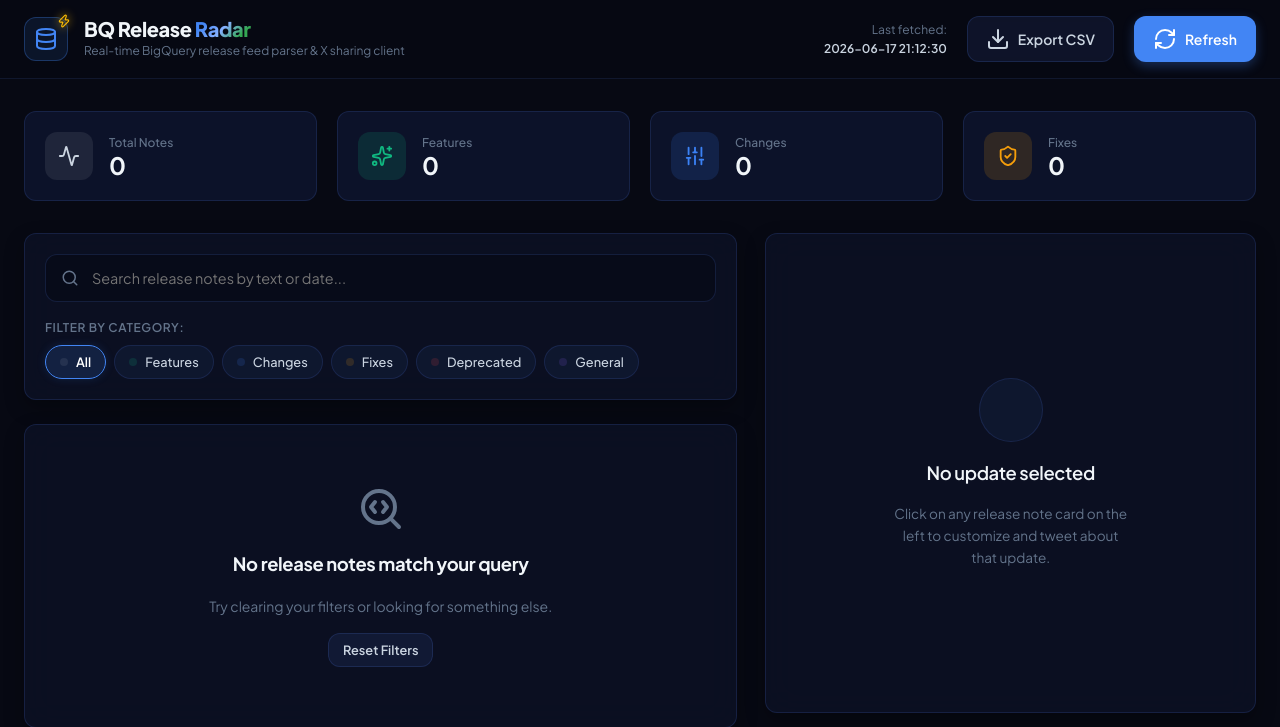
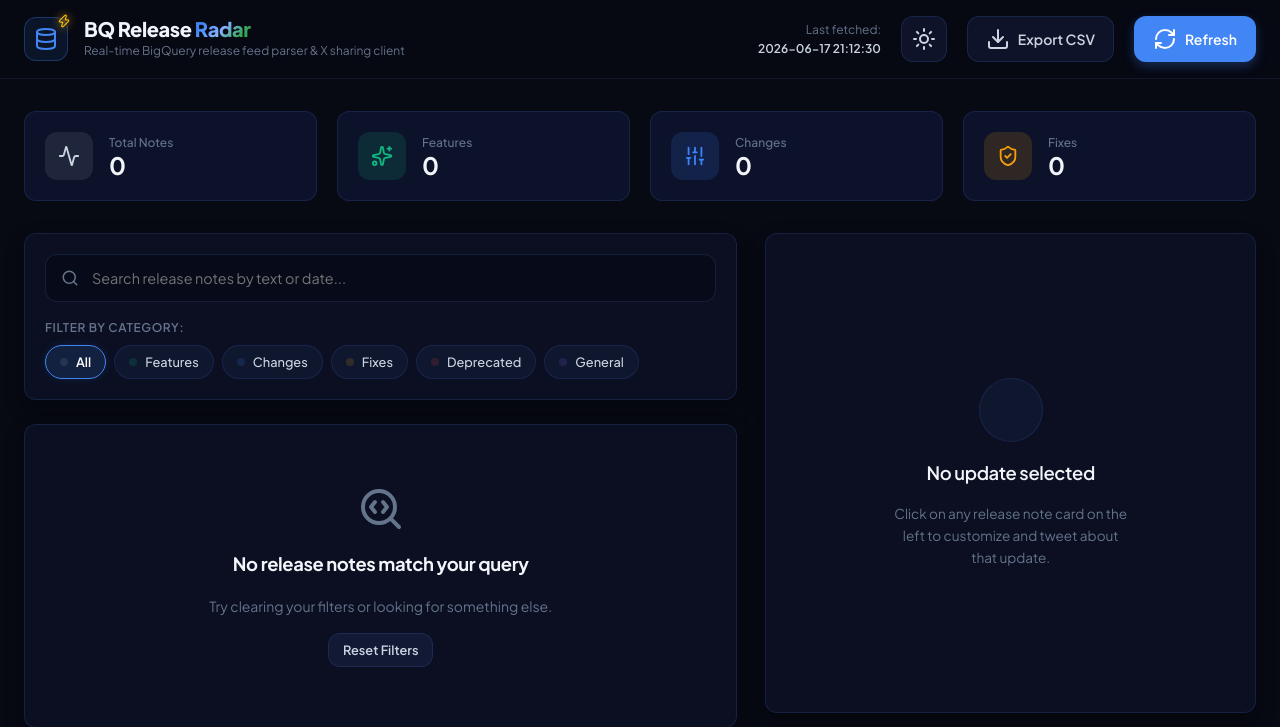
Before and after one commit to sskenner/BigQuery-Release-Notes, a Flask app: page / in a window 1280 px wide. Shown: the top 727 px of the page. Run offline with Flask 3, Linux system fonts and the light colour scheme; data that the repository does not hold is empty.

Commit message:
Implement light/dark mode toggle switch and persistence

```diff
--- a/static/js/app.js
+++ b/static/js/app.js
@@ -1,4 +1,9 @@
 // BigQuery Release Radar Frontend Logic
+
+// Check localStorage for saved theme preference immediately to prevent FOUC
+if (localStorage.getItem('theme') === 'light') {
+    document.body.classList.add('light-theme');
+}
 
 // App State
 let state = {
@@ -14,6 +19,7 @@ let state = {
 const elements = {
     refreshBtn: document.getElementById('refresh-btn'),
     exportCsvBtn: document.getElementById('export-csv-btn'),
+    themeToggleBtn: document.getElementById('theme-toggle-btn'),
     lastUpdatedTime: document.getElementById('last-updated-time'),
     notesList: document.getElementById('notes-list'),
     feedShimmer: document.getElementById('feed-shimmer'),
@@ -473,6 +479,26 @@ function setupEventListeners() {
     elements.exportCsvBtn.addEventListener('click', exportToCSV);
     elements.retryBtn.addEventListener('click', () => loadReleaseNotes(true));
 
+    // Theme Toggle button
+    elements.themeToggleBtn.addEventListener('click', () => {
+        document.body.classList.toggle('light-theme');
+        const isLight = document.body.classList.contains('light-theme');
+        const themeIcon = document.getElementById('theme-icon');
+
+        if (isLight) {
+            localStorage.setItem('theme', 'light');
+            elements.themeToggleBtn.setAttribute('title', 'Switch to Dark Mode');
+            themeIcon.setAttribute('data-lucide', 'moon');
+        } else {
+            localStorage.setItem('theme', 'dark');
+            elements.themeToggleBtn.setAttribute('title', 'Switch to Light Mode');
+            themeIcon.setAttribute('data-lucide', 'sun');
+        }
+
+        // Refresh lucide icons to swap the SVGs
+        lucide.createIcons();
+    });
+
     // Search Actions
     elements.searchInput.addEventListener('input', (e) => {
         state.searchQuery = e.target.value;
@@ -598,6 +624,24 @@ function setupEventListeners() {
     });
 }
 
+function initTheme() {
+    const savedTheme = localStorage.getItem('theme');
+    const themeIcon = document.getElementById('theme-icon');
+
+    if (savedTheme === 'light') {
+        document.body.classList.add('light-theme');
+        if (elements.themeToggleBtn && themeIcon) {
+            elements.themeToggleBtn.setAttribute('title', 'Switch to Dark Mode');
+            themeIcon.setAttribute('data-lucide', 'moon');
+        }
+    } else {
+        if (elements.themeToggleBtn && themeIcon) {
+            elements.themeToggleBtn.setAttribute('title', 'Switch to Light Mode');
+            themeIcon.setAttribute('data-lucide', 'sun');
+        }
+    }
+}
+
 // -------------------------------------------------------------
 // App Initialization
 // -------------------------------------------------------------
@@ -608,6 +652,7 @@ document.addEventListener('DOMContentLoaded', () => {
         elements.composerCard.classList.add('collapsed');
     }
 
+    initTheme();
     setupEventListeners();
     loadReleaseNotes();
 });
--- a/templates/index.html
+++ b/templates/index.html
@@ -37,6 +37,9 @@
                     <span class="meta-label">Last fetched:</span>
                     <span id="last-updated-time" class="meta-val">Never</span>
                 </div>
+                <button id="theme-toggle-btn" class="btn btn-secondary btn-icon-only" title="Switch to Light Mode">
+                    <i data-lucide="sun" id="theme-icon"></i>
+                </button>
                 <button id="export-csv-btn" class="btn btn-secondary" title="Export filtered list to CSV">
                     <i data-lucide="download" class="btn-icon"></i>
                     <span class="btn-text">Export CSV</span>
```
Also changed, not shown: static/css/style.css (+41 -0 lines).
